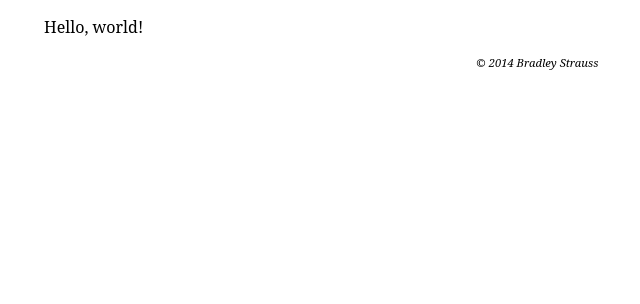
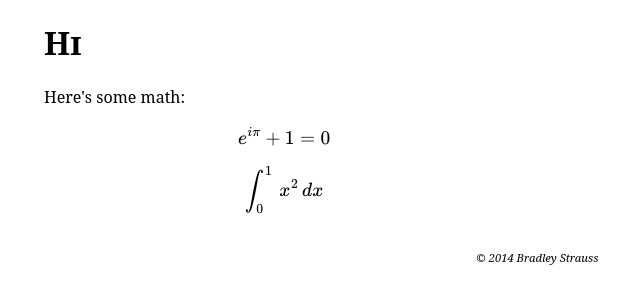
Before and after one commit to bradleyjs/bradleyjs.github.io, a Jekyll site: the page built from index.html, in a window 1280 px wide. Shown: the top 304 px of the page, without its empty margins (316-956 px from the left). Built offline with Jekyll 4.4.1, drawn with Linux system fonts in a browser that asks for light colours; formulas are drawn with MathJax 3.

Commit message:
updated home page

```diff
--- a/_layouts/default.html
+++ b/_layouts/default.html
@@ -5,7 +5,12 @@
   <title>{{page.title}}</title>
   <link rel="stylesheet" type="text/css" href="css/web.css" />
 
+  <script type="text/javascript"
+   src="http://cdn.mathjax.org/mathjax/latest/MathJax.js?config=TeX-AMS-MML_HTMLorMML">
+  </script>
+
 </head>
+
 <body class="default">
 <div id="container">
 
--- a/index.html
+++ b/index.html
@@ -3,4 +3,10 @@ layout: default
 title: Welcome
 ---
 
-Hello, world!
+<h1>Hi</h1>
+
+<p>Here's some math:
+  <a href="http://en.wikipedia.org/wiki/Euler's_identity">
+    \[e^{i\pi} + 1 = 0\]</a>
+  \[\int_0^1\,x^2\, dx\]
+</p>
```
Also changed, not shown: 2 other files.
